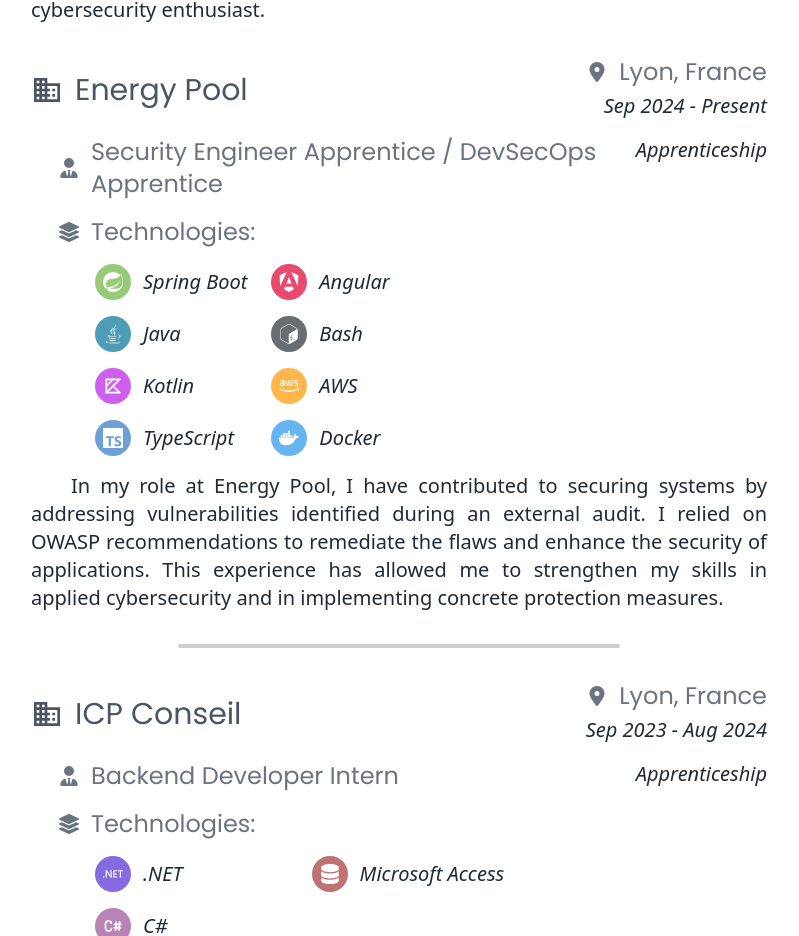
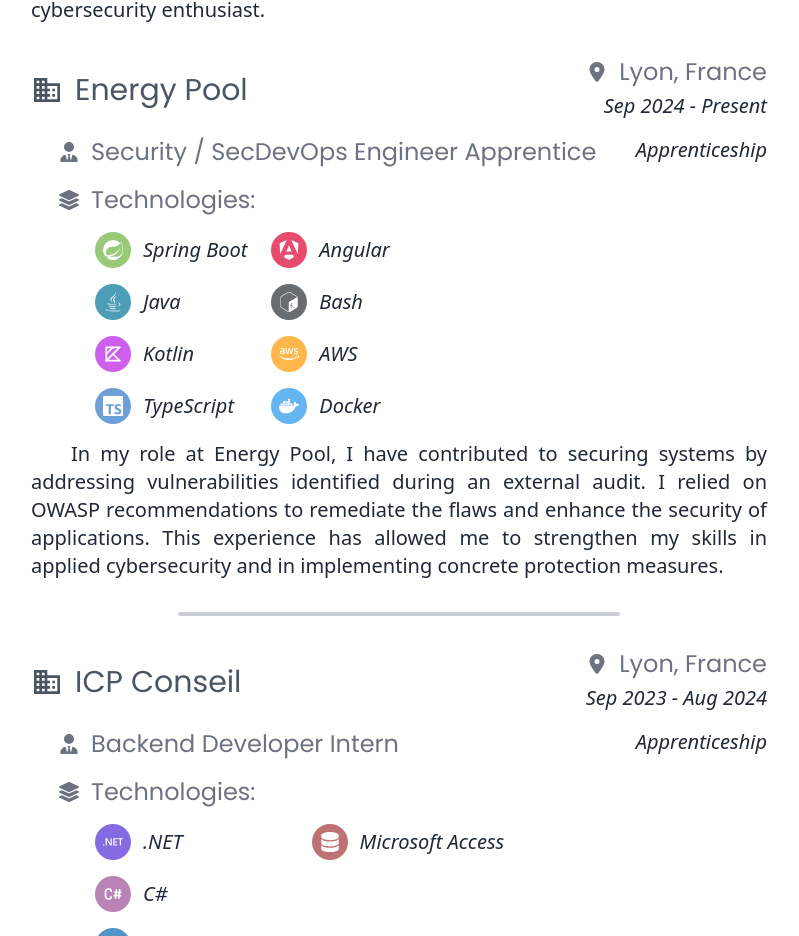
Before and after one commit to rayaaaneee/Next-Adobe-Portfolio, a Next.js app: page /home in a window 1280 px wide. Shown: the part 1968-2904 px from the top of the page, without its empty margins (241-1040 px from the left). Built offline with nearby package versions, Linux system fonts and the light colour scheme.

Commit message:
fix: Typo fix

```diff
--- a/src/app/(portfolio)/home/_components/work-container.tsx
+++ b/src/app/(portfolio)/home/_components/work-container.tsx
@@ -29,9 +29,9 @@ const WorkContainer = () => {
                 [Language.ES]: "Lyon, Francia",
             },
             title: {
-                [Language.EN]: "Security Engineer Apprentice / DevSecOps Apprentice",
-                [Language.FR]: "Apprenti Ingénieur Sécurité / Apprenti DevSecOps",
-                [Language.ES]: "Aprendiz de Ingeniero de Seguridad / Aprendiz de DevSecOps"
+                [Language.EN]: "Security / SecDevOps Engineer Apprentice",
+                [Language.FR]: "Apprenti Ingénieur Sécurité / SecDevOps",
+                [Language.ES]: "Aprendiz de Ingeniero de Seguridad / SecDevOps",
             },
             description: {
                 [Language.EN]: "In my role at Energy Pool, I have contributed to securing systems by addressing vulnerabilities identified during an external audit. I relied on OWASP recommendations to remediate the flaws and enhance the security of applications. This experience has allowed me to strengthen my skills in applied cybersecurity and in implementing concrete protection measures.",
```
